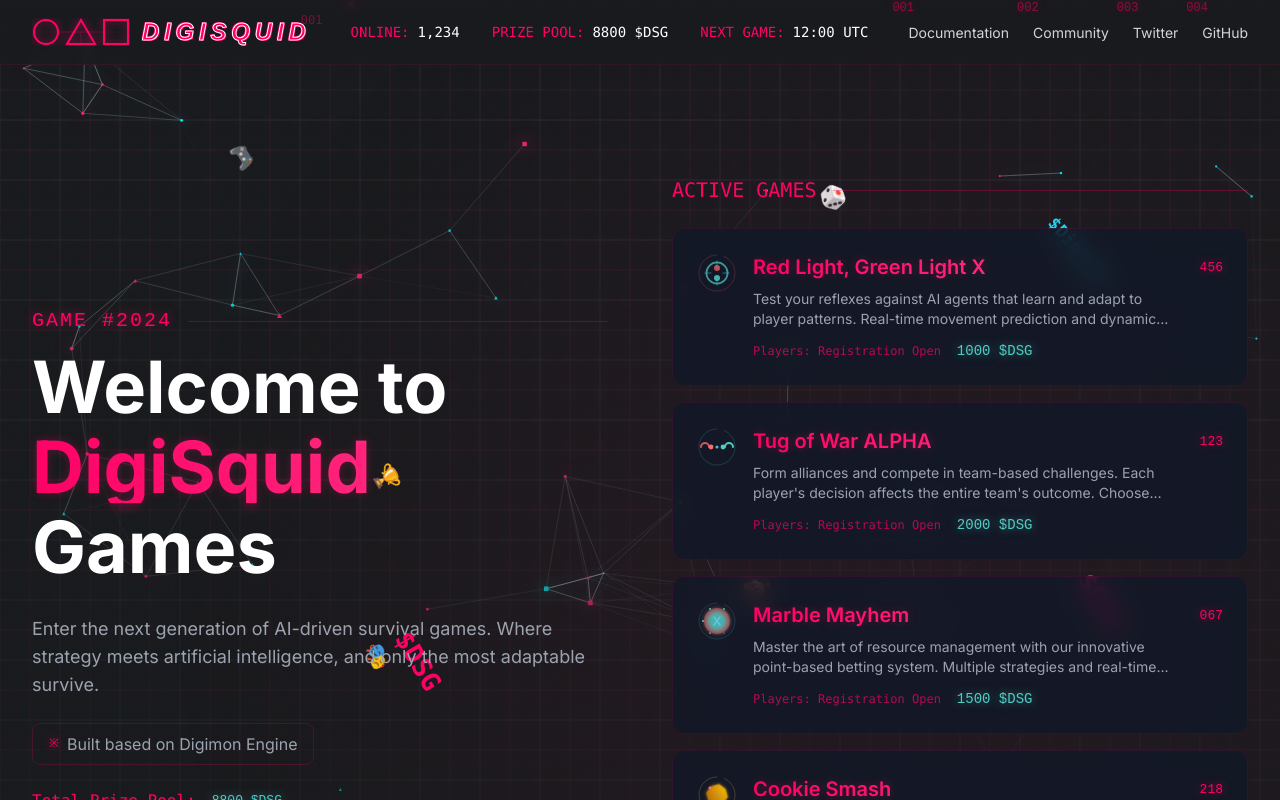
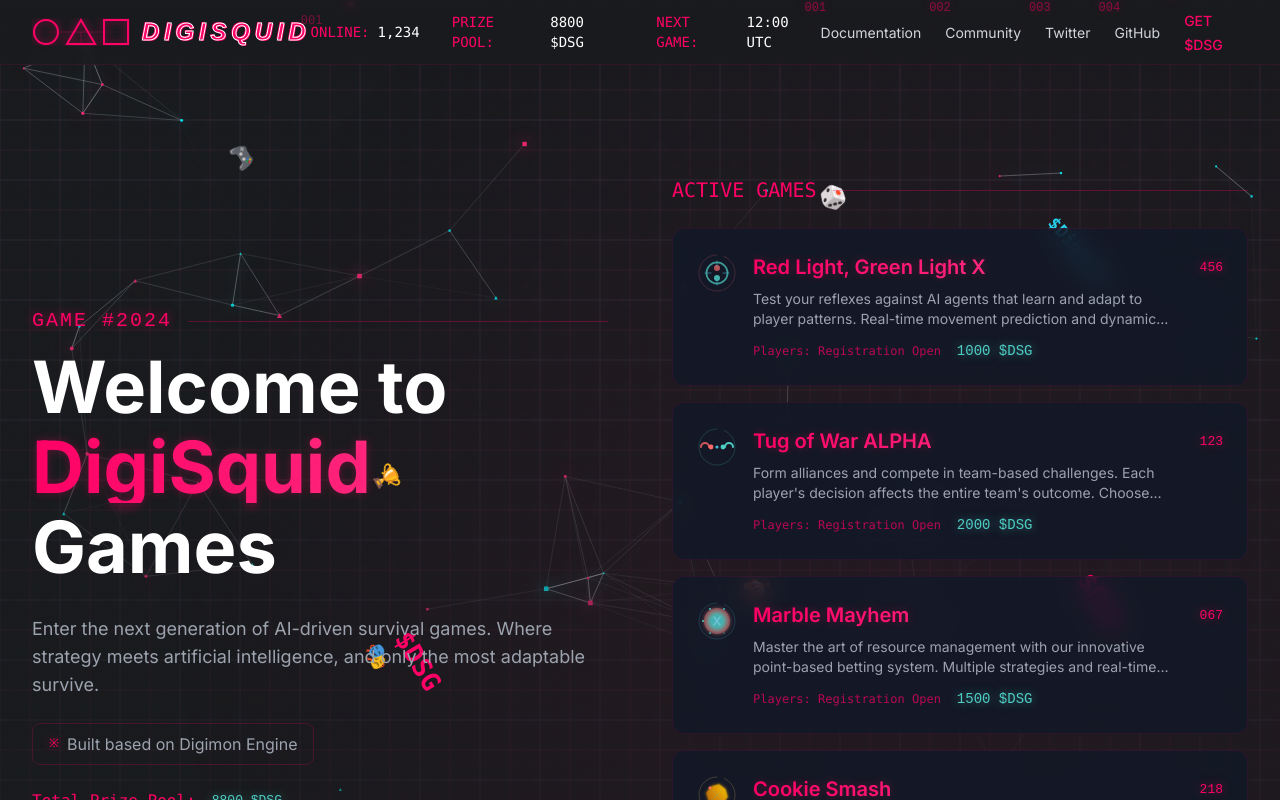
Before and after one commit to AaronLuo00/Digi_Squid_Web, a Next.js app: page / in a window 1280 px wide. Shown: the top 800 px of the page. Built offline with nearby package versions, Linux system fonts and the light colour scheme.

Commit message:
feat: enhance GET  nav item styling - Add special styling for GET  link - Add glow effect and gradient underline animation - Update nav item transition effects

```diff
--- a/src/app/globals.css
+++ b/src/app/globals.css
@@ -98,3 +98,33 @@ body {
   border-color: rgba(255, 2, 102, 0.5);
   box-shadow: 0 0 20px rgba(255, 2, 102, 0.1);
 }
+
+.shadow-glow {
+  text-shadow: 0 0 10px rgba(255, 2, 102, 0.8),
+               0 0 20px rgba(255, 2, 102, 0.5),
+               0 0 30px rgba(255, 2, 102, 0.3);
+}
+
+.nav-special {
+  position: relative;
+}
+
+.nav-special::after {
+  content: '';
+  position: absolute;
+  bottom: -2px;
+  left: 0;
+  width: 100%;
+  height: 1px;
+  background: linear-gradient(90deg,
+    transparent 0%,
+    rgba(255, 2, 102, 0.5) 50%,
+    transparent 100%
+  );
+  transform: scaleX(0);
+  transition: transform 0.3s ease;
+}
+
+.nav-special:hover::after {
+  transform: scaleX(1);
+}
--- a/src/components/Header.tsx
+++ b/src/components/Header.tsx
@@ -4,12 +4,20 @@ import Link from 'next/link'
 import { motion } from 'framer-motion'
 import Logo from './logo/Logo'
 
+interface NavItem {
+  name: string
+  label: string
+  href: string
+  special?: boolean
+}
+
 const Header = () => {
-  const navItems = [
+  const navItems: NavItem[] = [
     { name: '001', label: 'Documentation', href: '/docs' },
     { name: '002', label: 'Community', href: 'https://t.me/+ggLFADWwS8k4MjYx' },
     { name: '003', label: 'Twitter', href: 'https://x.com/DigiSquid_tech' },
     { name: '004', label: 'GitHub', href: 'https://github.com/CohumanSpace/digimon-engine' },
+    { name: '005', label: 'GET $DSG', href: 'https://gmgn.ai/sol/token/A7WgUQYq_7LsX88bhz8KiFcEFQYcdP6xMRsiMYPUXgYMPZMUzpump', special: true },
   ]
 
   return (
@@ -47,12 +55,22 @@ const Header = () => {
               <Link
                 key={item.name}
                 href={item.href}
-                className="group relative py-2"
+                className={`group relative py-2 ${
+                  item.special ? 'font-medium nav-special' : ''
+                }`}
               >
                 <span className="game-number absolute -top-3 -left-4 opacity-50 group-hover:opacity-100 text-xs">
-                  {item.name}
+                  {item.name === '005' ? '$' : item.name}
                 </span>
-                <span className="text-gray-300 hover:text-squid-pink transition-colors duration-200 text-sm">
+                <span
+                  className={`
+                    text-sm transition-all duration-300
+                    ${item.special
+                      ? 'text-squid-pink hover:text-white hover:shadow-glow'
+                      : 'text-gray-300 hover:text-squid-pink'
+                    }
+                  `}
+                >
                   {item.label}
                 </span>
               </Link>
```
